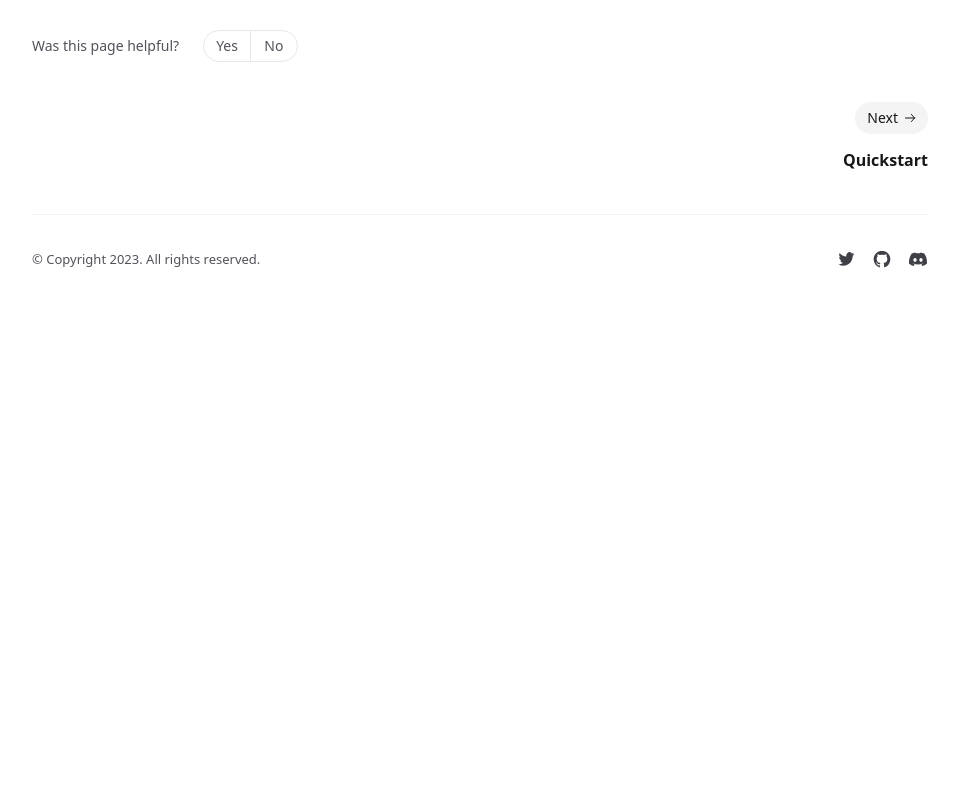
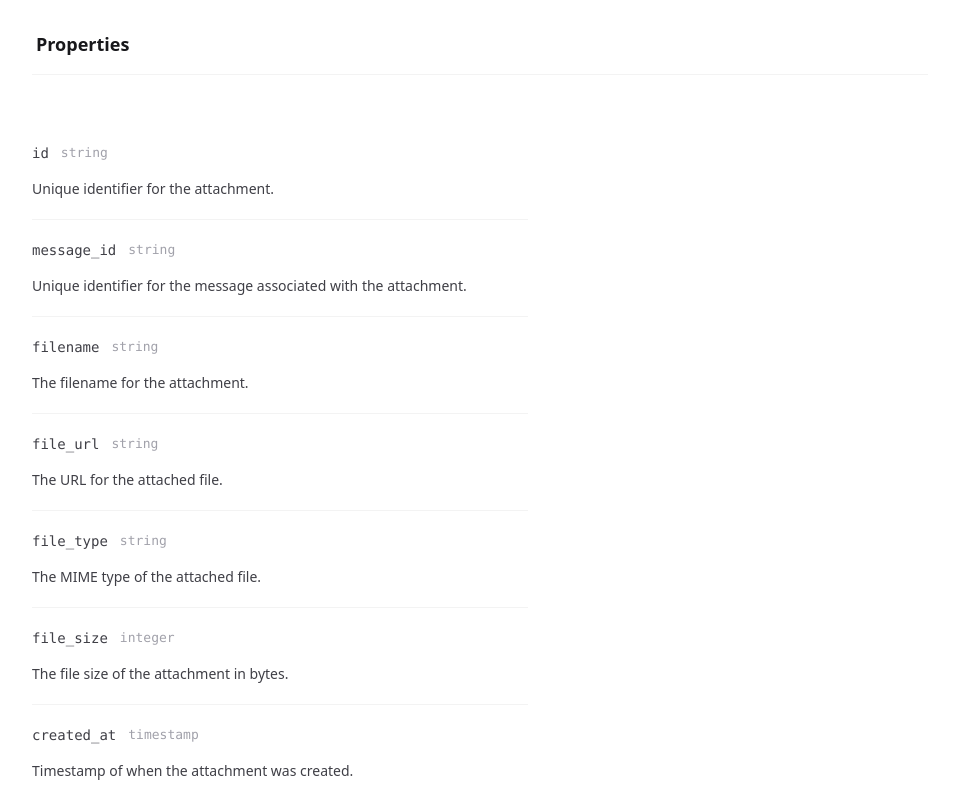
Before and after one commit to awesomecoderdev/starter, a Next.js app: page / in a window 1280 px wide. Shown: the part 1260-2060 px from the top of the page, without its empty margins (320-1279 px from the left). Before the commit the page ends 1595 px from the top, so only its background shows below. Built offline with nearby package versions, Linux system fonts and the light colour scheme.

Commit message:
Updated Layouts

```diff
--- a/src/app/page.tsx
+++ b/src/app/page.tsx
@@ -5,11 +5,13 @@ import Link from "next/link";
 import { Guides } from "@/components/Guides";
 import { Resources } from "@/components/Resources";
 import { Metadata } from "next";
+import { Properties, Property } from "@/components/Note";
 
 export default function Home() {
 	return (
 		<>
 			<HeroPattern />
+
 			<h1>API Documentation</h1>
 			<p className="lead">
 				Use the Protocol API to access contacts, conversations, group
@@ -48,6 +50,38 @@ export default function Home() {
 
 			<Guides />
 			<Resources />
+
+			<div className="my-16 xl:max-w-none">
+				<Heading level={2} id="properties">
+					Properties
+				</Heading>
+				<div className="not-prose mt-4 border-t border-zinc-900/5 pt-10 dark:border-white/5">
+					<Properties>
+						<Property name="id" type="string">
+							Unique identifier for the attachment.
+						</Property>
+						<Property name="message_id" type="string">
+							Unique identifier for the message associated with
+							the attachment.
+						</Property>
+						<Property name="filename" type="string">
+							The filename for the attachment.
+						</Property>
+						<Property name="file_url" type="string">
+							The URL for the attached file.
+						</Property>
+						<Property name="file_type" type="string">
+							The MIME type of the attached file.
+						</Property>
+						<Property name="file_size" type="integer">
+							The file size of the attachment in bytes.
+						</Property>
+						<Property name="created_at" type="timestamp">
+							Timestamp of when the attachment was created.
+						</Property>
+					</Properties>
+				</div>
+			</div>
 		</>
 	);
 }
--- a/src/components/Heading.tsx
+++ b/src/components/Heading.tsx
@@ -74,7 +74,7 @@ export function Heading({
 	anchor = true,
 	...props
 }: HeadingProps) {
-	let Component: any = `h${level}`;
+	let Component: any = `h${parseInt(level)}`;
 	let ref = useRef<any>();
 	let registerHeading = useSectionStore((s) => s.registerHeading);
 
--- a/src/components/Layout.tsx
+++ b/src/components/Layout.tsx
@@ -16,6 +16,7 @@ let sectionStorage: any = {
 	"/": [
 		{ title: "Guides", id: "guides" },
 		{ title: "Resources", id: "resources" },
+		{ title: "Properties", id: "properties" },
 	],
 };
 
--- a/src/components/Navigation.tsx
+++ b/src/components/Navigation.tsx
@@ -5,7 +5,10 @@ import Link from "next/link";
 import { useRouter } from "next/navigation";
 import { AnimatePresence, motion, useIsPresent } from "framer-motion";
 import { Button } from "@/components/Button";
-import { useIsInsideMobileNavigation } from "@/components/MobileNavigation";
+import {
+	useIsInsideMobileNavigation,
+	useMobileNavigationStore,
+} from "@/components/MobileNavigation";
 import { useSectionStore } from "@/components/SectionProvider";
 import { Tag } from "@/components/Tag";
 import { remToPx } from "@/lib/remToPx";
@@ -41,6 +44,7 @@ function NavLink({
 		<Link
 			href={href}
 			aria-current={active ? "page" : undefined}
+			onClick={(e) => useMobileNavigationStore.getState().close()}
 			className={classNames(
 				"flex justify-between gap-2 py-1 pr-3 text-sm transition",
 				isAnchorLink ? "pl-7" : "pl-4",
--- a/src/components/Tag.tsx
+++ b/src/components/Tag.tsx
@@ -6,9 +6,9 @@ const variantStyles: any = {
 };
 
 const colorStyles: any = {
-	primary: {
-		small: "text-primary-500 dark:text-primary-400",
-		medium: "ring-primary-300 dark:ring-primary-400/30 bg-primary-400/10 text-primary-500 dark:text-primary-400",
+	emerald: {
+		small: "text-emerald-500 dark:text-emerald-400",
+		medium: "ring-emerald-300 dark:ring-emerald-400/30 bg-emerald-400/10 text-emerald-500 dark:text-emerald-400",
 	},
 	sky: {
 		small: "text-sky-500",
@@ -29,7 +29,7 @@ const colorStyles: any = {
 };
 
 const valueColorMap: any = {
-	get: "primary",
+	get: "emerald",
 	post: "sky",
 	put: "amber",
 	delete: "rose",
```
